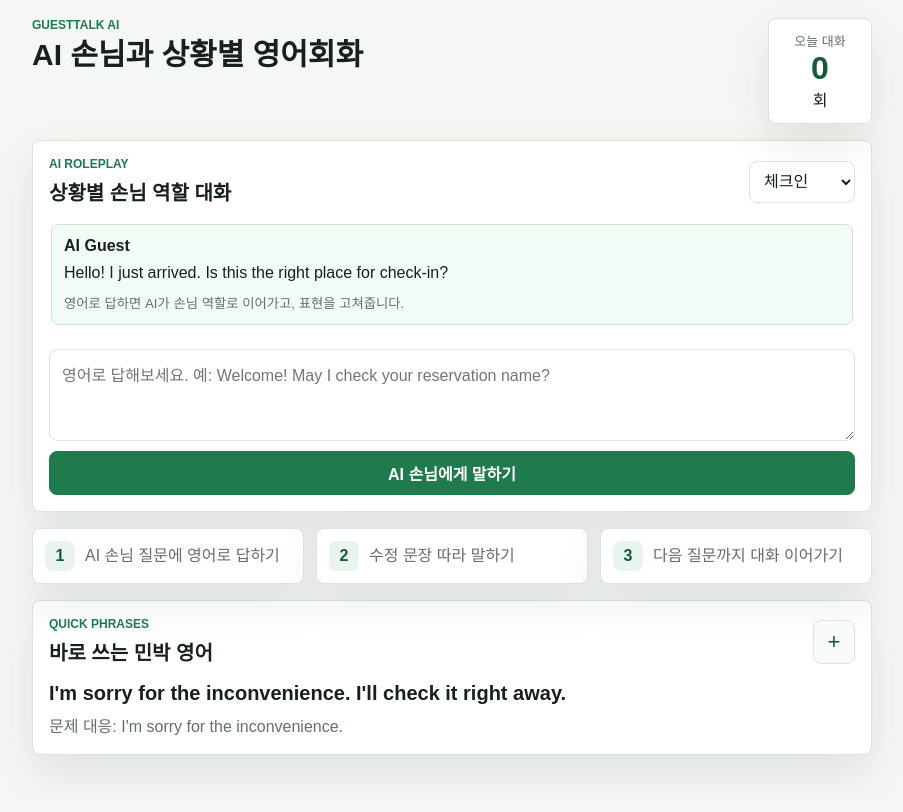
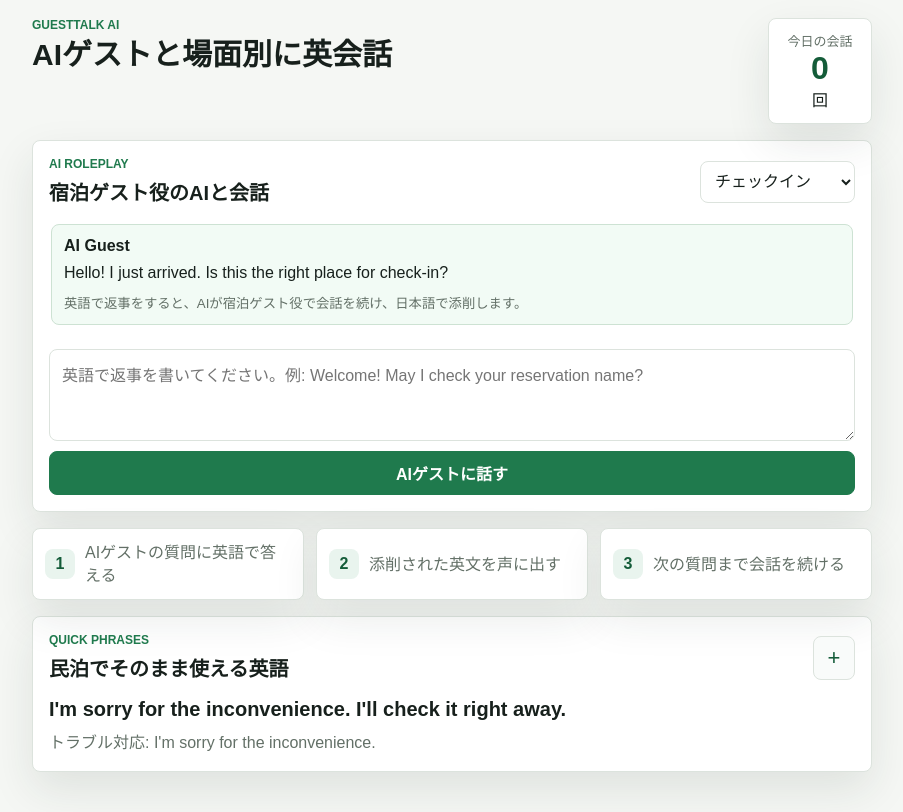
Before and after one commit to moisesoka20180522-byte/guesttalk-english, a website: page public/index.html in a window 1280 px wide. Shown: the whole page, without its empty margins (188-1091 px from the left). Drawn offline with Linux system fonts and the light colour scheme.

Commit message:
Localize GuestTalk AI to Japanese

```diff
--- a/public/app.js
+++ b/public/app.js
@@ -1,23 +1,23 @@
 const prompts = [
   {
     question: "May I check the name on your reservation?",
-    starter: "예약 확인: May I check the name on your reservation?"
+    starter: "予約確認: May I check the name on your reservation?"
   },
   {
     question: "The Wi-Fi password is written here.",
-    starter: "객실 안내: The Wi-Fi password is written here."
+    starter: "客室案内: The Wi-Fi password is written here."
   },
   {
     question: "There are a few good restaurants nearby.",
-    starter: "동네 추천: There are a few good restaurants nearby."
+    starter: "周辺案内: There are a few good restaurants nearby."
   },
   {
     question: "I'm sorry for the inconvenience. I'll check it right away.",
-    starter: "문제 대응: I'm sorry for the inconvenience."
+    starter: "トラブル対応: I'm sorry for the inconvenience."
   },
   {
     question: "How was your stay?",
-    starter: "체크아웃: How was your stay?"
+    starter: "チェックアウト: How was your stay?"
   }
 ];
 
@@ -53,7 +53,7 @@ function showWelcome() {
   addMessage("assistant", `
     <strong>AI Guest</strong>
     <p>Hello! I just arrived. Is this the right place for check-in?</p>
-    <small>영어로 답하면 AI가 손님 역할로 이어가고, 표현을 고쳐줍니다.</small>
+    <small>英語で返事をすると、AIが宿泊ゲスト役で会話を続け、日本語で添削します。</small>
   `);
 }
 
@@ -68,13 +68,13 @@ function renderAiResponse(data) {
     <strong>AI Guest</strong>
     <p>${escapeHtml(data.guest_reply || "")}</p>
     <div class="feedback-box">
-      <b>더 자연스러운 내 표현</b>
-      <p>${escapeHtml(data.better_host_english || "좋아요. 계속 대화를 이어가세요.")}</p>
-      <b>피드백</b>
-      <p>${escapeHtml(data.korean_feedback || "")}</p>
-      <b>발음 팁</b>
+      <b>より自然な英語</b>
+      <p>${escapeHtml(data.better_host_english || "いい感じです。このまま会話を続けましょう。")}</p>
+      <b>日本語フィードバック</b>
+      <p>${escapeHtml(data.japanese_feedback || "")}</p>
+      <b>発音のコツ</b>
       <p>${escapeHtml(data.pronunciation_tip || "")}</p>
-      <b>다음 질문</b>
+      <b>次の質問</b>
       <p>${escapeHtml(data.next_question || "")}</p>
     </div>
   `);
@@ -100,7 +100,7 @@ async function sendAiMessage(event) {
 
   const loading = document.createElement("article");
   loading.className = "message assistant loading";
-  loading.textContent = "AI 손님이 답변 중입니다...";
+  loading.textContent = "AIゲストが返事を考えています...";
   els.aiMessages.append(loading);
 
   try {
@@ -119,7 +119,7 @@ async function sendAiMessage(event) {
     loading.remove();
 
     if (!response.ok) {
-      addMessage("assistant", `<strong>설정 필요</strong><p>${escapeHtml(data.error || "AI 서버 설정을 확인해 주세요.")}</p>`);
+      addMessage("assistant", `<strong>設定が必要です</strong><p>${escapeHtml(data.error || "AIサーバー設定を確認してください。")}</p>`);
       return;
     }
 
@@ -130,7 +130,7 @@ async function sendAiMessage(event) {
     renderAiResponse(data);
   } catch (error) {
     loading.remove();
-    addMessage("assistant", `<strong>연결 오류</strong><p>${escapeHtml(error.message)}</p>`);
+    addMessage("assistant", `<strong>接続エラー</strong><p>${escapeHtml(error.message)}</p>`);
   }
 }
 
--- a/public/index.html
+++ b/public/index.html
@@ -1,5 +1,5 @@
 <!doctype html>
-<html lang="ko">
+<html lang="ja">
   <head>
     <meta charset="utf-8">
     <meta name="viewport" content="width=device-width, initial-scale=1, viewport-fit=cover">
@@ -15,12 +15,12 @@
       <header class="topbar">
         <div>
           <p class="eyebrow">GuestTalk AI</p>
-          <h1>AI 손님과 상황별 영어회화</h1>
+          <h1>AIゲストと場面別に英会話</h1>
         </div>
-        <section class="today-card" aria-label="오늘 연습 기록">
-          <span class="today-label">오늘 대화</span>
+        <section class="today-card" aria-label="今日の練習記録">
+          <span class="today-label">今日の会話</span>
           <strong id="practiceCount">0</strong>
-          <span>회</span>
+          <span>回</span>
         </section>
       </header>
 
@@ -28,38 +28,38 @@
         <div class="section-heading">
           <div>
             <p class="eyebrow">AI Roleplay</p>
-            <h2>상황별 손님 역할 대화</h2>
+            <h2>宿泊ゲスト役のAIと会話</h2>
           </div>
-          <select id="aiScenario" aria-label="AI 회화 상황">
-            <option value="checkin">체크인</option>
-            <option value="room">객실 안내</option>
-            <option value="local">동네 추천</option>
-            <option value="issues">문제 대응</option>
-            <option value="checkout">체크아웃</option>
-            <option value="smalltalk">스몰토크</option>
+          <select id="aiScenario" aria-label="AI英会話の場面">
+            <option value="checkin">チェックイン</option>
+            <option value="room">客室案内</option>
+            <option value="local">周辺案内</option>
+            <option value="issues">トラブル対応</option>
+            <option value="checkout">チェックアウト</option>
+            <option value="smalltalk">雑談</option>
           </select>
         </div>
 
         <div id="aiMessages" class="ai-messages" aria-live="polite"></div>
 
         <form id="aiForm" class="ai-form">
-          <textarea id="aiInput" rows="3" placeholder="영어로 답해보세요. 예: Welcome! May I check your reservation name?"></textarea>
-          <button class="primary-button" type="submit">AI 손님에게 말하기</button>
+          <textarea id="aiInput" rows="3" placeholder="英語で返事を書いてください。例: Welcome! May I check your reservation name?"></textarea>
+          <button class="primary-button" type="submit">AIゲストに話す</button>
         </form>
       </section>
 
-      <section class="mission-strip" aria-label="오늘의 연습 미션">
+      <section class="mission-strip" aria-label="今日の練習ミッション">
         <article>
           <span>1</span>
-          <p>AI 손님 질문에 영어로 답하기</p>
+          <p>AIゲストの質問に英語で答える</p>
         </article>
         <article>
           <span>2</span>
-          <p>수정 문장 따라 말하기</p>
+          <p>添削された英文を声に出す</p>
         </article>
         <article>
           <span>3</span>
-          <p>다음 질문까지 대화 이어가기</p>
+          <p>次の質問まで会話を続ける</p>
         </article>
       </section>
 
@@ -67,9 +67,9 @@
         <div class="section-heading">
           <div>
             <p class="eyebrow">Quick Phrases</p>
-            <h2>바로 쓰는 민박 영어</h2>
+            <h2>民泊でそのまま使える英語</h2>
           </div>
-          <button id="newPrompt" class="icon-button" type="button" aria-label="새 표현">+</button>
+          <button id="newPrompt" class="icon-button" type="button" aria-label="新しい表現">+</button>
         </div>
         <p id="talkPrompt" class="prompt-line"></p>
         <p id="answerStarter" class="starter-line"></p>
```
Also changed, not shown: api/chat.js (+8 -8 lines), tests/ai-project-check.cjs (+4 -0 lines), public/manifest.webmanifest.
